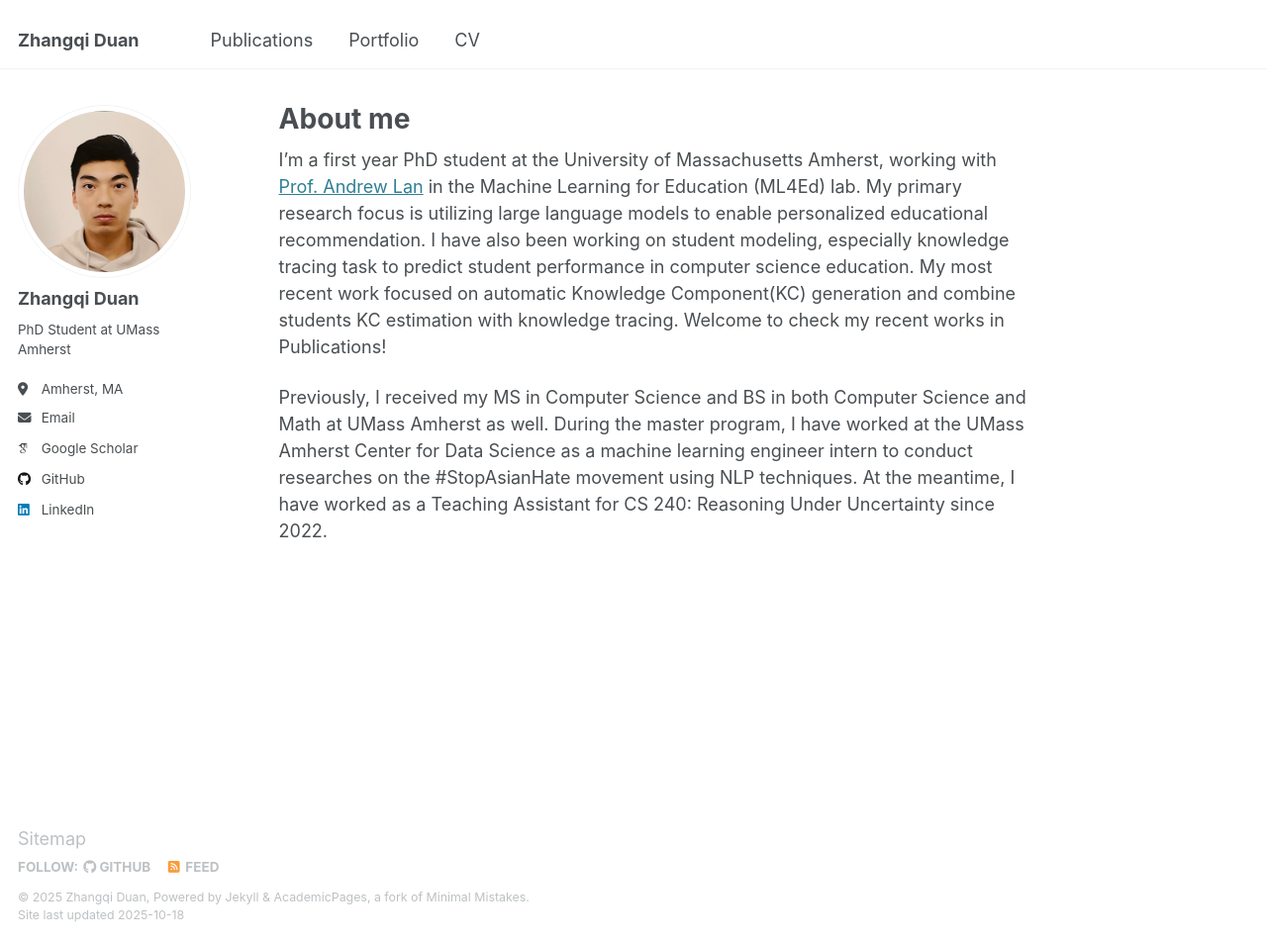
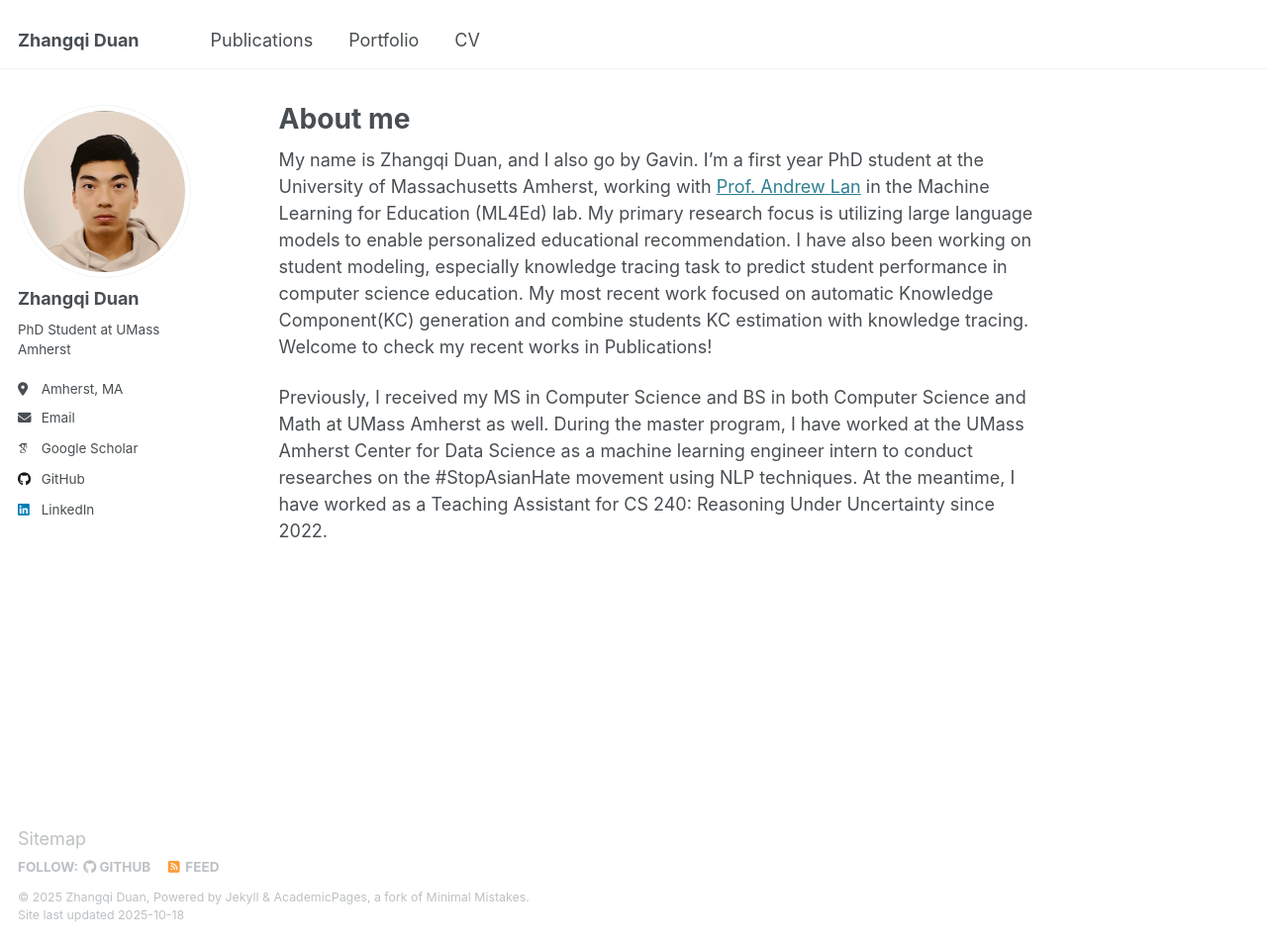
Before and after one commit to GavinDuan513/GavinDuan513.github.io, a Jekyll site: the page built from _pages/about.md, in a window 1280 px wide and 953 px high. Shown: the whole window at 99% size. Built offline with Jekyll 4.4.1, drawn with Linux system fonts in a browser that asks for light colours; some web fonts are replaced.

Commit message:
Update about.md

```diff
--- a/_pages/about.md
+++ b/_pages/about.md
@@ -8,6 +8,6 @@ redirect_from:
 ---
 
 
-I'm a first year PhD student at the University of Massachusetts Amherst, working with [Prof. Andrew Lan](https://people.umass.edu/~andrewlan/) in the Machine Learning for Education (ML4Ed) lab. My primary research focus is utilizing large language models to enable personalized educational recommendation. I have also been working on student modeling, especially knowledge tracing task to predict student performance in computer science education. My most recent work focused on automatic Knowledge Component(KC) generation and combine students KC estimation with knowledge tracing. Welcome to check my recent works in Publications!
+My name is Zhangqi Duan, and I also go by Gavin. I'm a first year PhD student at the University of Massachusetts Amherst, working with [Prof. Andrew Lan](https://people.umass.edu/~andrewlan/) in the Machine Learning for Education (ML4Ed) lab. My primary research focus is utilizing large language models to enable personalized educational recommendation. I have also been working on student modeling, especially knowledge tracing task to predict student performance in computer science education. My most recent work focused on automatic Knowledge Component(KC) generation and combine students KC estimation with knowledge tracing. Welcome to check my recent works in Publications!
 
 Previously, I received my MS in Computer Science and BS in both Computer Science and Math at UMass Amherst as well. During the master program, I have worked at the UMass Amherst Center for Data Science as a machine learning engineer intern to conduct researches on the #StopAsianHate movement using NLP techniques. At the meantime, I have worked as a Teaching Assistant for CS 240: Reasoning Under Uncertainty since 2022.
```
